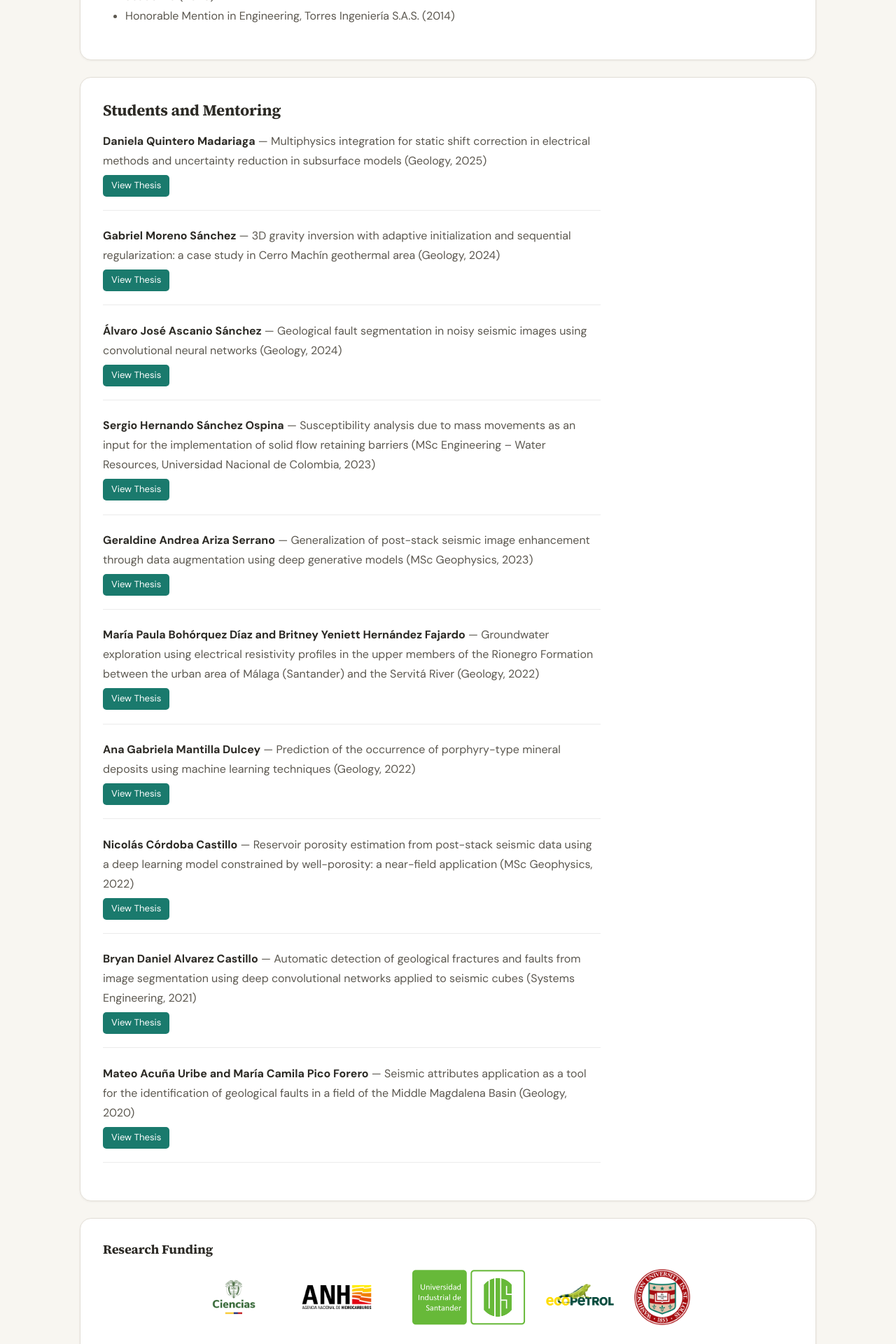
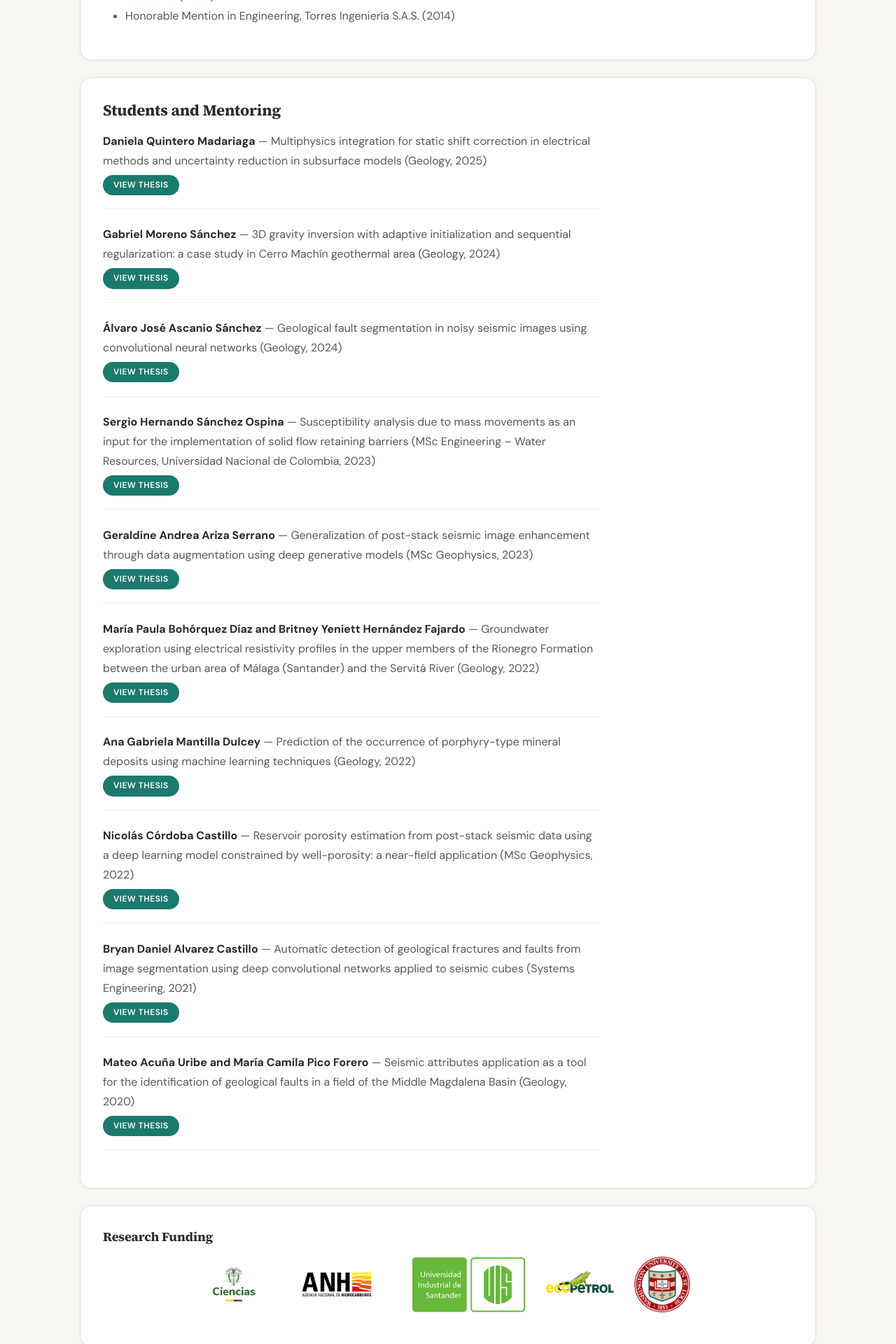
Before and after one commit to PAULGOYES/paulgoyes.github.io, a Jekyll site: the page built from _pages/about.md, in a window 1280 px wide. Shown: the part 1067-2987 px from the top of the page at 70% size. Built offline with Jekyll 4.4.1, drawn with Linux system fonts in a browser that asks for light colours; a style sheet for code colours, icons or effects is not loaded.

Commit message:
Update thesis link styling in about page

```diff
--- a/_pages/about.md
+++ b/_pages/about.md
@@ -62,7 +62,7 @@ permalink: /about/
 <strong>{{ student.name }}</strong> — {{ student.title }} ({{ student.degree }}, {{ student.year }})
 {% if student.thesis_url %}
 <br>
-<a href="{{ student.thesis_url }}" target="_blank" style="display: inline-block; margin-top: 6px; padding: 4px 12px; font-size: 0.82rem; background: var(--accent-color, #1a7a6d); color: white; border-radius: 5px; text-decoration: none;">View Thesis</a>
+<a href="{{ student.thesis_url }}" target="_blank" class="btn-pill btn-pdf" style="margin-top: 6px;">View Thesis</a>
 {% endif %}
 </li>
 {% endfor %}
```
